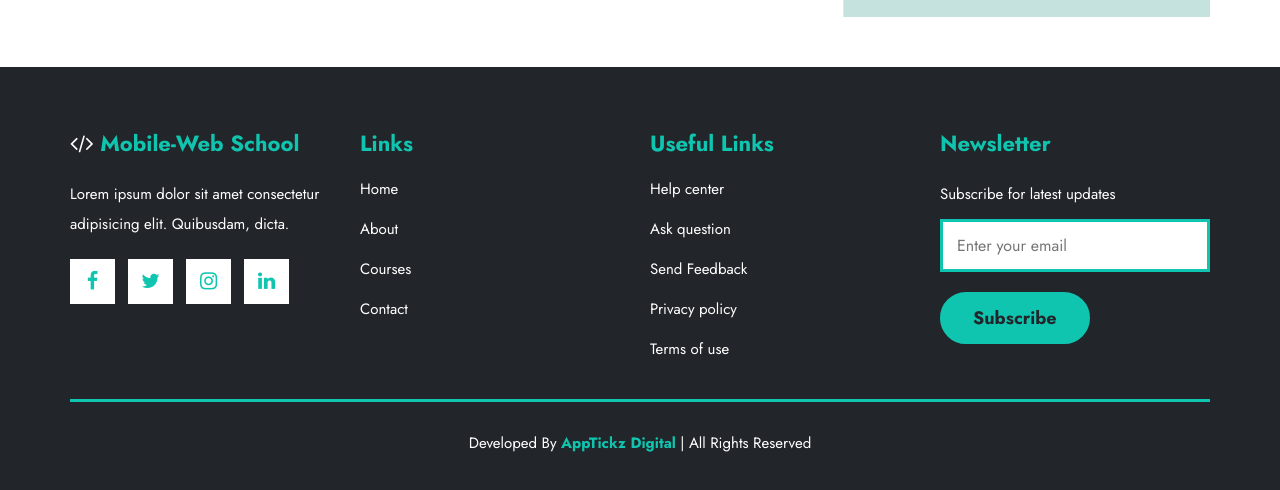
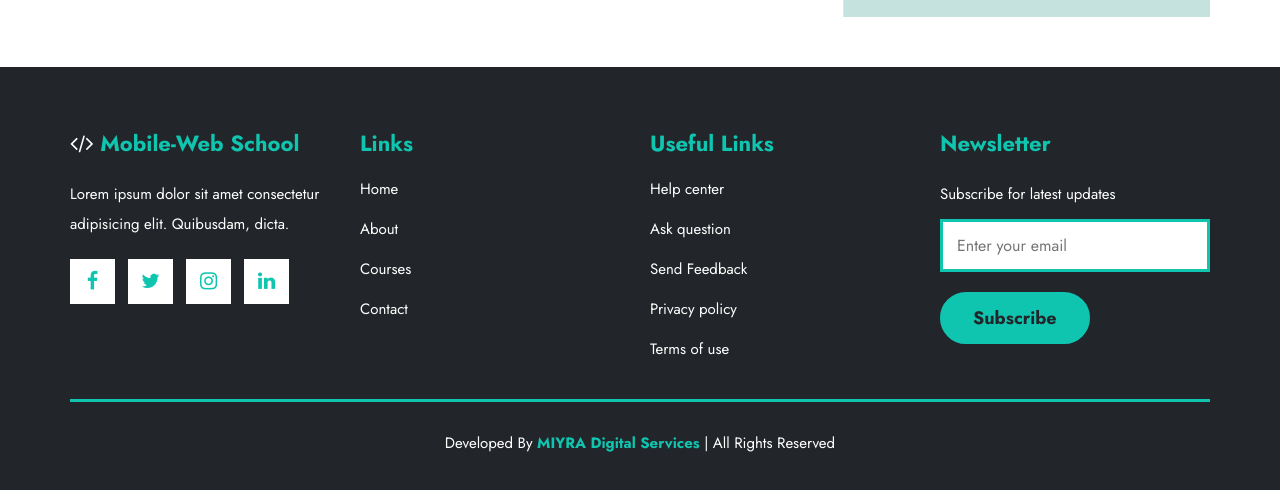
Before and after one commit to adamulab/mws, a website: page index.html in a window 1280 px wide. Shown: the part 1550-2040 px from the top of the page. Drawn offline with nearby package versions, Linux system fonts and the light colour scheme; files whose address does not match are found by name.

Commit message:
Update index.html

```diff
--- a/index.html
+++ b/index.html
@@ -308,7 +308,7 @@
       </div>
 
       <div class="credit">
-        Developed by <span>AppTickz Digital</span> | All Rights Reserved
+        Developed by <a href="https://www.miyradigitals.com.ng" target="_blank"><span>MIYRA Digital Services</span></a> | All Rights Reserved
       </div>
     </section>
 
```
